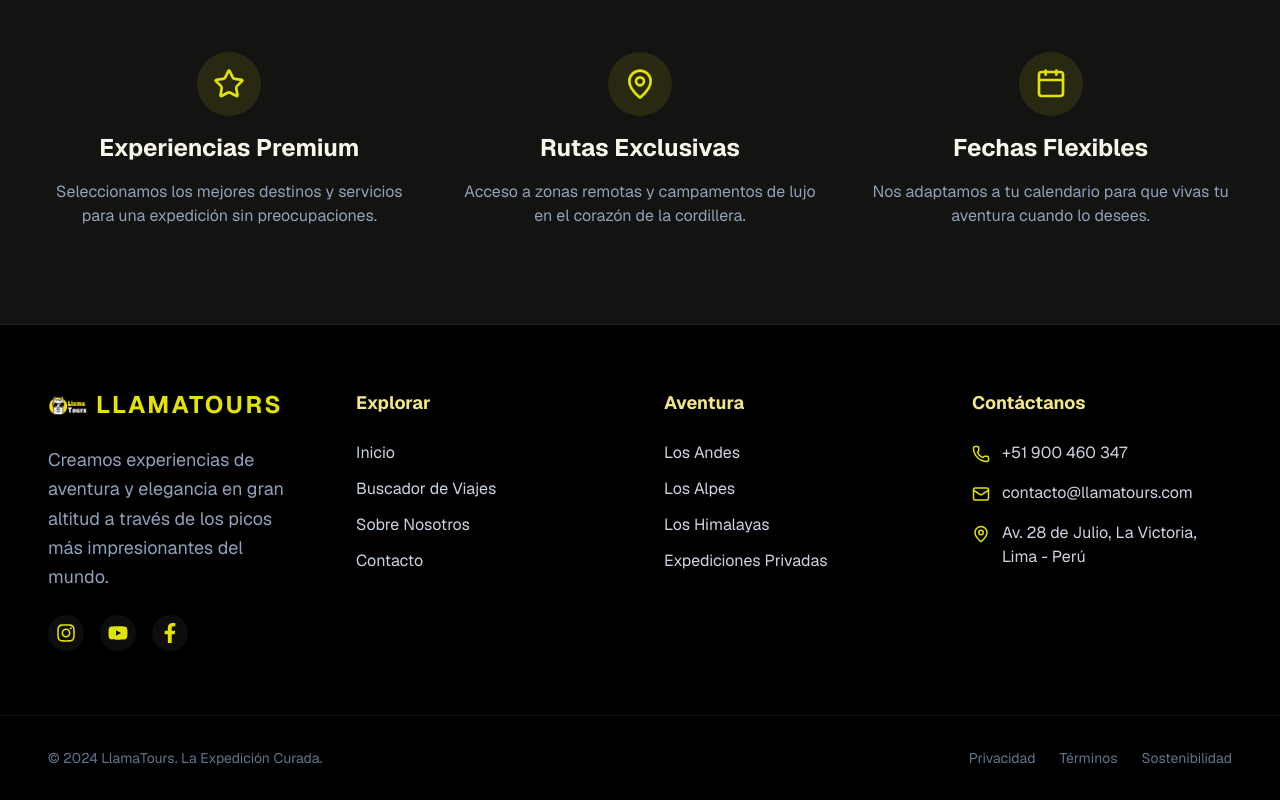
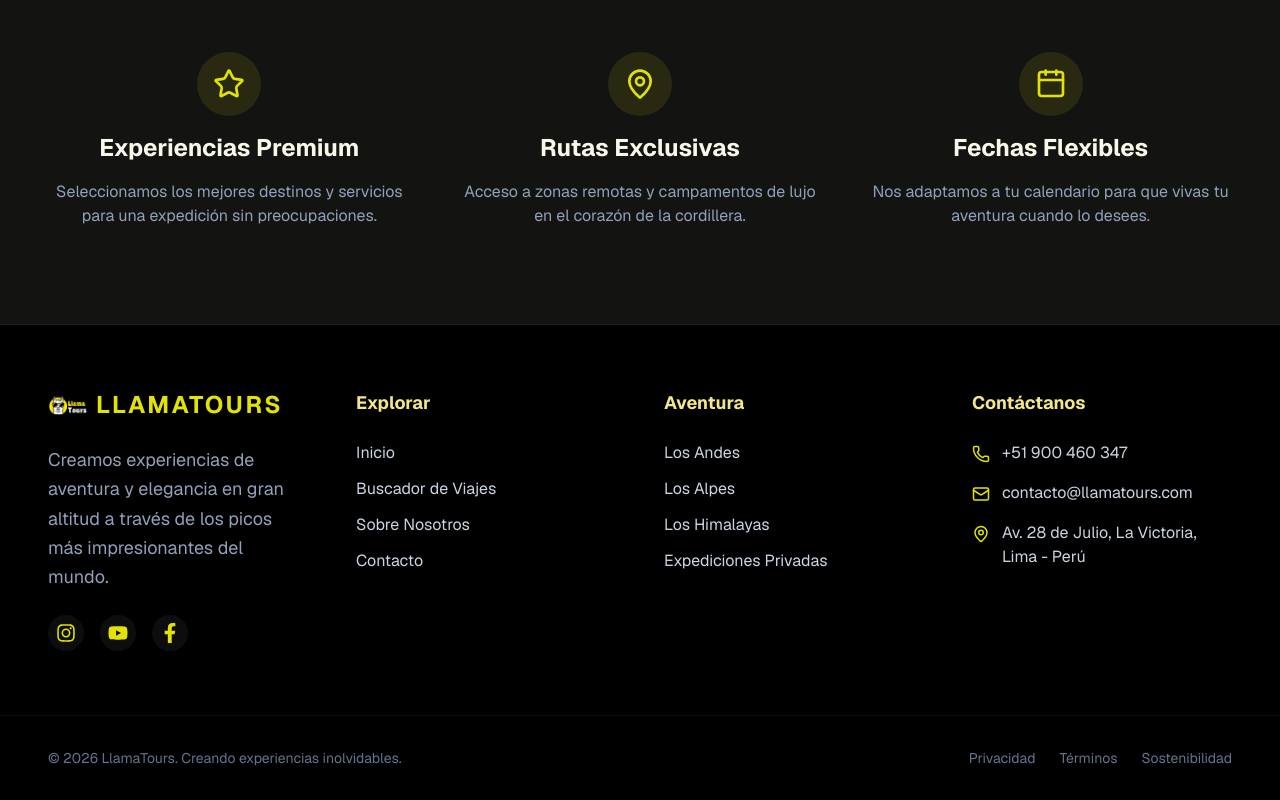
Before and after one commit to LeandroPacsiM/Herramientas-Seccion-Grupo-06, a Next.js app: page / in a window 1280 px wide. Shown: the part 845-1645 px from the top of the page. Built offline with nearby package versions, Linux system fonts and the light colour scheme.

Commit message:
Update Footer.tsx
Creación copyright

```diff
--- a/src/components/layout/Footer.tsx
+++ b/src/components/layout/Footer.tsx
@@ -73,7 +73,7 @@ export default function Footer() {
       </div>
 
       <div className="border-t border-white/5 py-8 px-4 sm:px-6 lg:px-12 max-w-[1600px] mx-auto flex flex-col md:flex-row justify-between items-center gap-4 text-sm text-slate-500">
-        <p>© 2024 LlamaTours. La Expedición Curada.</p>
+        <p>© 2026 LlamaTours. Creando experiencias inolvidables.</p>
         <div className="flex space-x-6">
           <Link href="#" className="hover:text-white">Privacidad</Link>
           <Link href="#" className="hover:text-white">Términos</Link>
```
